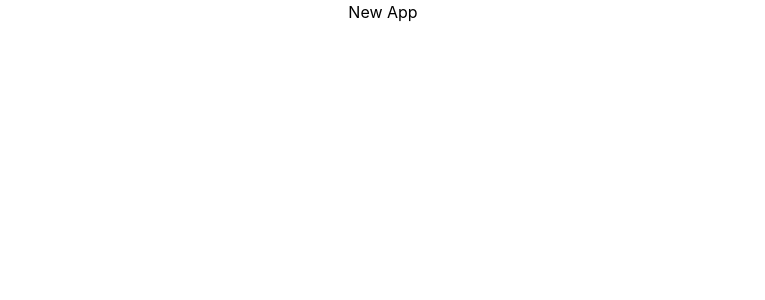
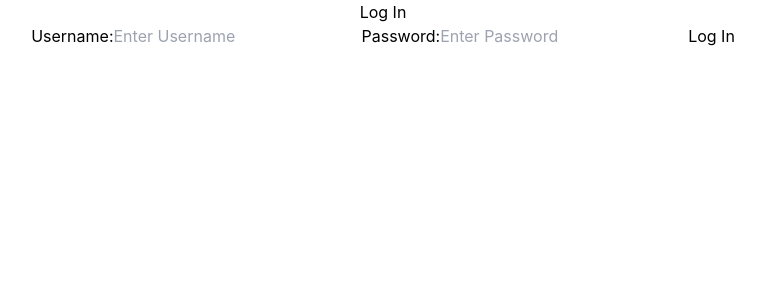
Before and after one commit to Osorabrian/AeroSkyMart, a React (Create React App) app: page / in a window 1280 px wide. Shown: the top 300 px of the page, without its empty margins (257-1022 px from the left). Built offline with nearby package versions, Linux system fonts and the light colour scheme.

Commit message:
add routes

```diff
--- a/src/Components/App/App.js
+++ b/src/Components/App/App.js
@@ -1,9 +1,13 @@
 import './App.css';
+import Login from '../Login/Login';
+import {Routes, Route} from 'react-router-dom'
 
 function App() {
   return (
     <div className="App">
-      <h1>New App</h1>
+      <Routes>
+          <Route path='/' element={<Login/>} />
+      </Routes>
     </div>
   );
 }
--- a/src/Components/Login/Login.js
+++ b/src/Components/Login/Login.js
@@ -2,9 +2,15 @@ import React, {Component} from 'react'
 
 export default class Login extends Component {
 
+    logInFunction = (e) => {
+        e.preventDefault()
+        console.log('submitted')
+    }
+
     render(){
         return(
-            <form>
+            <form onSubmit={this.logInFunction}>
+                <h1>Log In</h1>
                 <label>Username:</label>
                 <input type='text' placeholder='Enter Username' />
                 <label>Password:</label>
--- a/src/index.js
+++ b/src/index.js
@@ -3,11 +3,14 @@ import ReactDOM from 'react-dom/client';
 import './index.css';
 import App from './Components/App/App';
 import reportWebVitals from './reportWebVitals';
+import { BrowserRouter } from 'react-router-dom';
 
 const root = ReactDOM.createRoot(document.getElementById('root'));
 root.render(
   <React.StrictMode>
-    <App />
+    <BrowserRouter>
+      <App />
+    </BrowserRouter>
   </React.StrictMode>
 );
 
```
